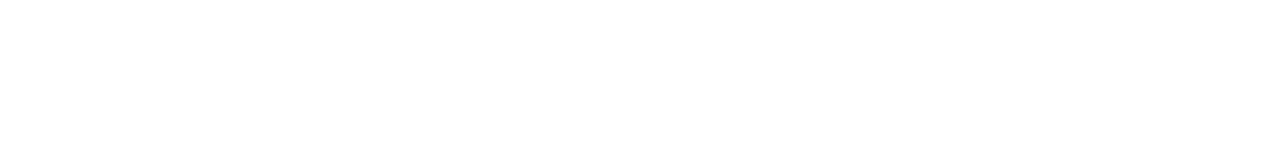
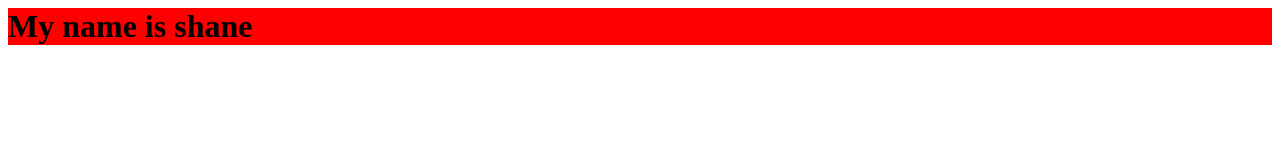
Before and after one commit to ooferdoo/Website-Website, a plain HTML site: page index.html in a window 1280 px wide. Drawn offline with Linux system fonts and the light colour scheme.

Commit message:
Update index.html

```diff
--- a/index.html
+++ b/index.html
@@ -1,7 +1,7 @@
 <DOCTYPE html>
   <html>
     <head>
-
+    <h1 style = "background-color:Red">My name is shane</h1>
 
 
 
```
